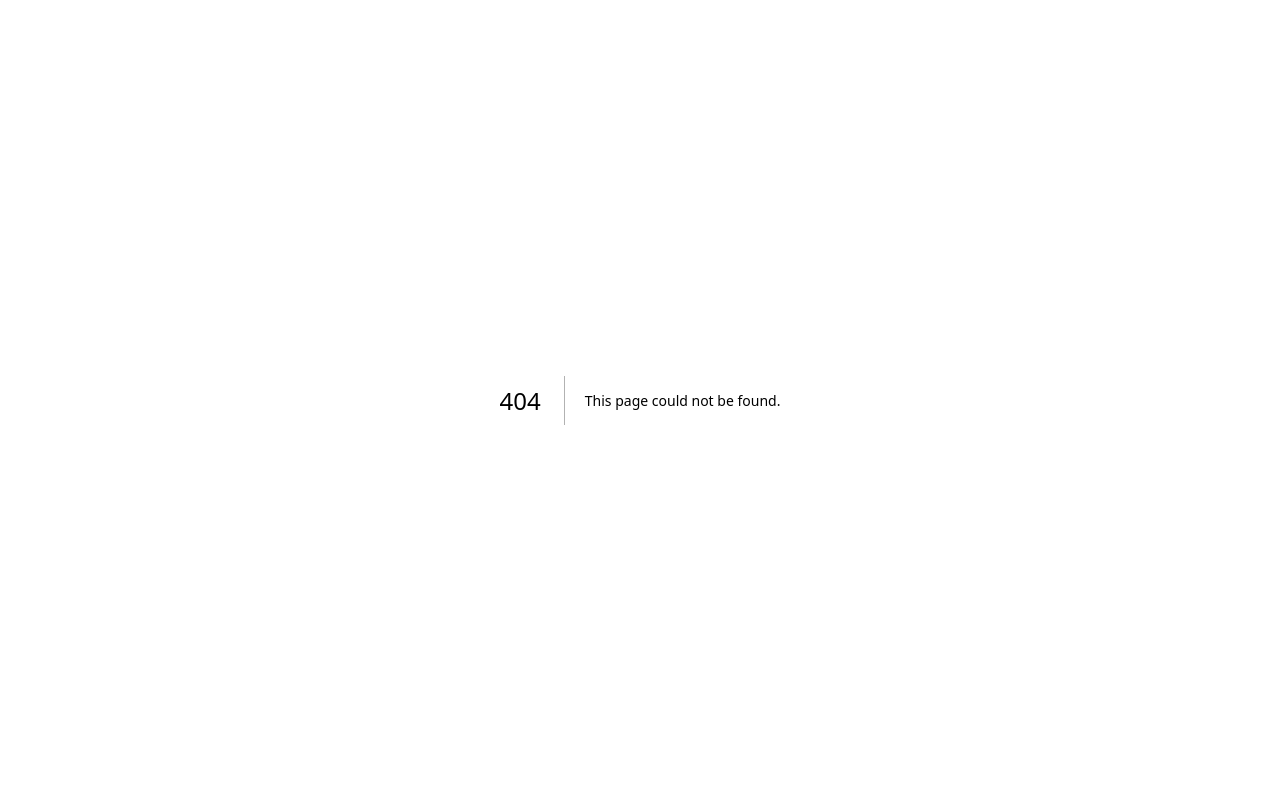
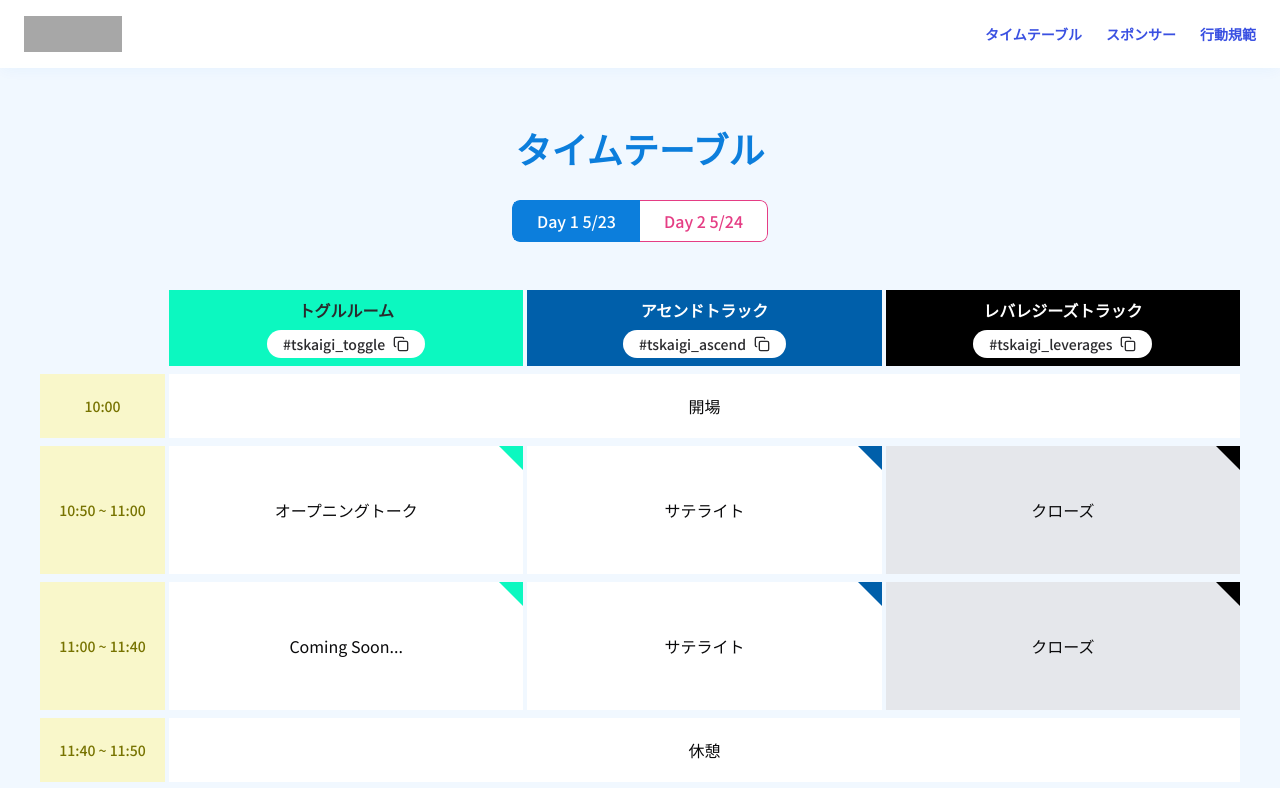
Before and after one commit to tskaigi/tskaigi2025-web-site, a Next.js app: page /talks in a window 1280 px wide. Before the commit this address had no page. Shown: the top 788 px of the page. Built offline with nearby package versions, Linux system fonts and the light colour scheme; grey boxes are pictures that could not be loaded.

Commit message:
feat(major): 🎸 release timetable

```diff
--- /dev/null
+++ b/src/app/talks/layout.tsx
@@ -0,0 +1,16 @@
+import Footer from "@/components/Footer";
+import { Header } from "@/components/Header";
+
+type Props = {
+  children: React.ReactNode;
+};
+
+export default function SponsorLayout({ children }: Props) {
+  return (
+    <>
+      <Header />
+      {children}
+      <Footer />
+    </>
+  );
+}
--- /dev/null
+++ b/src/app/talks/page.tsx
@@ -0,0 +1,54 @@
+"use client";
+
+import { Day1TimeTable } from "@/components/talks/Day1TimeTable";
+import { Day2TimeTable } from "@/components/talks/Day2TimeTable";
+import { EventDateTab } from "@/components/talks/EventDateTab";
+import { GridWrapper } from "@/components/talks/GridWrapper";
+import { TrackHeader } from "@/components/talks/TrackHeader";
+import type { EventDate } from "@/constants/talkList";
+import { useRouter, useSearchParams } from "next/navigation";
+import { useState } from "react";
+
+const TalksPage = () => {
+  const router = useRouter();
+  const searchParams = useSearchParams();
+  const [currentDate, setCurrentDate] = useState<EventDate>(
+    searchParams.get("day") === "2" ? "DAY2" : "DAY1",
+  );
+
+  const handleTabChange = (date: EventDate) => {
+    setCurrentDate(date);
+    const day = date === "DAY1" ? "1" : "2";
+    const params = new URLSearchParams(searchParams.toString());
+    params.set("day", day);
+    router.replace(`?${params.toString()}`);
+  };
+
+  return (
+    <main className="bg-blue-light-100 mt-16 py-10 px-1 md:py-16 md:px-3 lg:px-10">
+      <h1 className="text-2xl font-bold text-blue-light-500 text-center md:text-3xl lg:text-4xl">
+        タイムテーブル
+      </h1>
+      <div className="text-center mt-8">
+        <EventDateTab currentDate={currentDate} onTabChange={handleTabChange} />
+      </div>
+
+      <div className="overflow-x-auto mt-10">
+        <div className="min-w-full">
+          <div className="hidden md:block">
+            <GridWrapper>
+              <div className="w-[70px] md:w-[99px] lg:w-[125px]" />
+              <TrackHeader track={"TRACK1"} />
+              <TrackHeader track={"TRACK2"} />
+              <TrackHeader track={"TRACK3"} />
+            </GridWrapper>
+          </div>
+
+          {currentDate === "DAY1" ? <Day1TimeTable /> : <Day2TimeTable />}
+        </div>
+      </div>
+    </main>
+  );
+};
+
+export default TalksPage;
--- a/src/components/Footer/index.tsx
+++ b/src/components/Footer/index.tsx
@@ -16,6 +16,11 @@ const Footer = () => {
             <li>
               <Link href="/" className="hover:underline">
                 Home
+              </Link>
+            </li>
+            <li>
+              <Link href="/talks" className="hover:underline">
+                タイムテーブル
               </Link>
             </li>
             <li>
--- a/src/components/Header/index.tsx
+++ b/src/components/Header/index.tsx
@@ -17,6 +17,10 @@ const links: {
   href: string;
   label: string;
 }[] = [
+  {
+    href: "/talks",
+    label: "タイムテーブル",
+  },
   {
     href: "/sponsors",
     label: "スポンサー",
```
